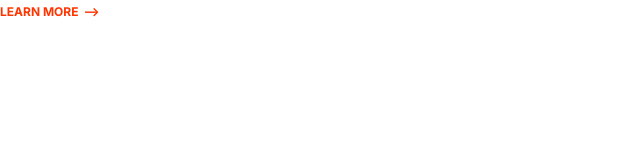
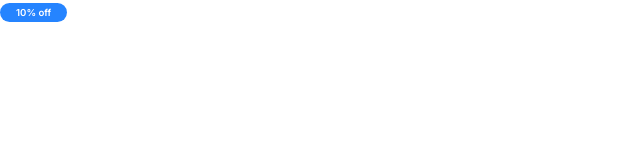
Before and after one commit to ZiXiao-Fan/Moshify-project, a plain HTML site: page index.html in a window 1280 px wide. Shown: the whole page, without its empty margins (0-640 px from the left). Drawn offline with Linux system fonts and the light colour scheme.

Commit message:
Define the badges.

```diff
--- a/CSS/styles.css
+++ b/CSS/styles.css
@@ -76,3 +76,30 @@ a{
         font-size: 1.5rem;
     }
 }
+/* Badges */
+.badge{
+    border-radius: 20px;
+    padding: 0.5rem 2rem;
+    font-weight: 600;
+    white-space: nowrap;
+    font-size: 2rem;
+}
+.badge--primary{
+    background-color: var(--color-primary);
+    color: #fff;
+}
+.badge--secondary{
+    background-color: var(--color-secondary);
+    color: #fff;
+}
+.badge--small{
+ font-size: 1.6rem;
+}
+@media screen and (min-width:1024px){
+    .badge{
+        font-size: 1.5rem;
+    }
+    .badge--small{
+        font-size: 1.2rem;
+    }
+}
--- a/index.html
+++ b/index.html
@@ -8,13 +8,13 @@
     <link rel="preconnect" href="https://fonts.googleapis.com" />
     <link rel="preconnect" href="https://fonts.gstatic.com" crossorigin />
     <link
-      href="https://fonts.googleapis.com/css2?family=Inter:wght@400;700&display=swap"
+      href="https://fonts.googleapis.com/css2?family=Inter:wght@400;600;700&display=swap"
       rel="stylesheet"
     />
     <link rel="stylesheet" href="CSS/normalize.css" />
     <link rel="stylesheet" href="CSS/styles.css" />
   </head>
   <body>
-   <a href="#" class="link-arrow">Learn More</a>
+    <span class="badge badge--primary badge--small">10% off</span>
   </body>
 </html>
```
Also changed, not shown: Components/Badges.html (added, +1 -0 lines).
